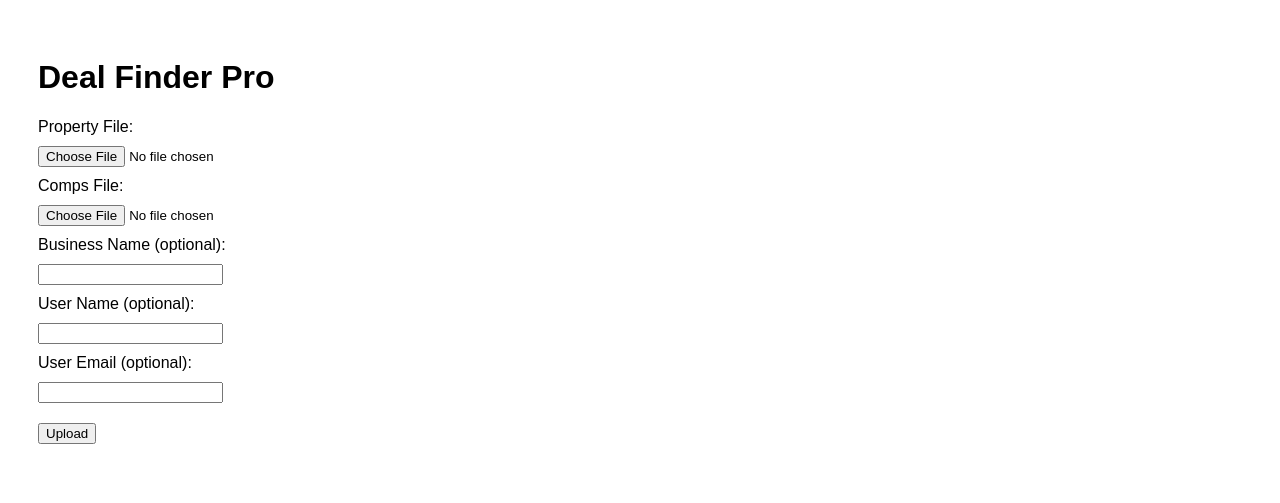
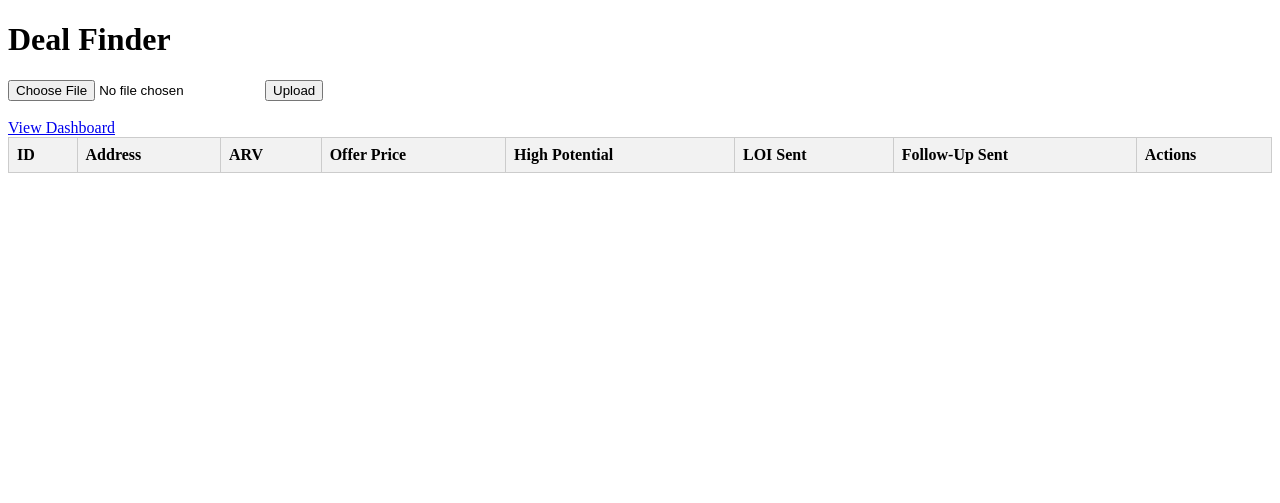
Before and after one commit to RSPS22/dealfinderpro, a Flask app: page / in a window 1280 px wide. Shown: the top 503 px of the page. Run offline with Flask 3, Linux system fonts and the light colour scheme; lists and menus that the app fills with data are empty.

Commit message:
Update index.html

```diff
--- a/templates/index.html
+++ b/templates/index.html
@@ -1,72 +1,47 @@
 <!DOCTYPE html>
-<html lang="en">
+<html>
 <head>
-    <meta charset="UTF-8">
-    <title>Deal Finder Pro</title>
+    <title>Deal Finder</title>
     <style>
-        body {
-            font-family: Arial, sans-serif;
-            padding: 30px;
-        }
-        input[type="file"], input[type="text"], button {
-            margin: 10px 0;
-        }
-        #status {
-            margin-top: 20px;
-            font-weight: bold;
-        }
+        table { width: 100%; border-collapse: collapse; }
+        th, td { border: 1px solid #ccc; padding: 8px; text-align: left; }
+        th { background: #f2f2f2; }
+        .high { background-color: #d1ffd1; }
     </style>
 </head>
 <body>
-    <h1>Deal Finder Pro</h1>
-
-    <form id="uploadForm">
-        <label>Property File:</label><br>
-        <input type="file" name="propertyFile" required><br>
-
-        <label>Comps File:</label><br>
-        <input type="file" name="compsFile" required><br>
-
-        <label>Business Name (optional):</label><br>
-        <input type="text" name="businessName"><br>
-
-        <label>User Name (optional):</label><br>
-        <input type="text" name="userName"><br>
-
-        <label>User Email (optional):</label><br>
-        <input type="text" name="userEmail"><br>
-
+    <h1>Deal Finder</h1>
+    <form action="/upload" method="post" enctype="multipart/form-data">
+        <input type="file" name="propertyFile" required>
         <button type="submit">Upload</button>
     </form>
-
-    <div id="status"></div>
-
-    <script>
-        const form = document.getElementById('uploadForm');
-        const statusDiv = document.getElementById('status');
-
-        form.addEventListener('submit', async function(e) {
-            e.preventDefault();
-            const formData = new FormData(form);
-
-            try {
-                statusDiv.textContent = 'Uploading...';
-                const response = await fetch('/upload', {
-                    method: 'POST',
-                    body: formData
-                });
-
-                const result = await response.json();
-                if (response.ok) {
-                    statusDiv.textContent = 'Upload successful. Data processed.';
-                    console.log(result);
-                } else {
-                    statusDiv.textContent = `Upload failed: ${result.error}`;
-                }
-            } catch (error) {
-                statusDiv.textContent = `Error: ${error.message}`;
-            }
-        });
-    </script>
+    <br>
+    <a href="/dashboard">View Dashboard</a>
+    <table>
+        <thead>
+            <tr>
+                <th>ID</th><th>Address</th><th>ARV</th><th>Offer Price</th><th>High Potential</th>
+                <th>LOI Sent</th><th>Follow-Up Sent</th><th>Actions</th>
+            </tr>
+        </thead>
+        <tbody>
+            {% for p in properties %}
+            <tr class="{{ 'high' if p['High Potential'] == 'Yes' else '' }}">
+                <td>{{ loop.index0 }}</td>
+                <td>{{ p['Address'] }}</td>
+                <td>{{ p['ARV'] }}</td>
+                <td>{{ p['Offer Price'] }}</td>
+                <td>{{ p['High Potential'] }}</td>
+                <td>{{ '✅' if p['LOI Sent'] else '❌' }}</td>
+                <td>{{ '✅' if p['Follow-Up Sent'] else '❌' }}</td>
+                <td>
+                    <form method="post" action="/generate_loi/{{ loop.index0 }}">
+                        <button type="submit">Generate LOI</button>
+                    </form>
+                </td>
+            </tr>
+            {% endfor %}
+        </tbody>
+    </table>
 </body>
 </html>
```
